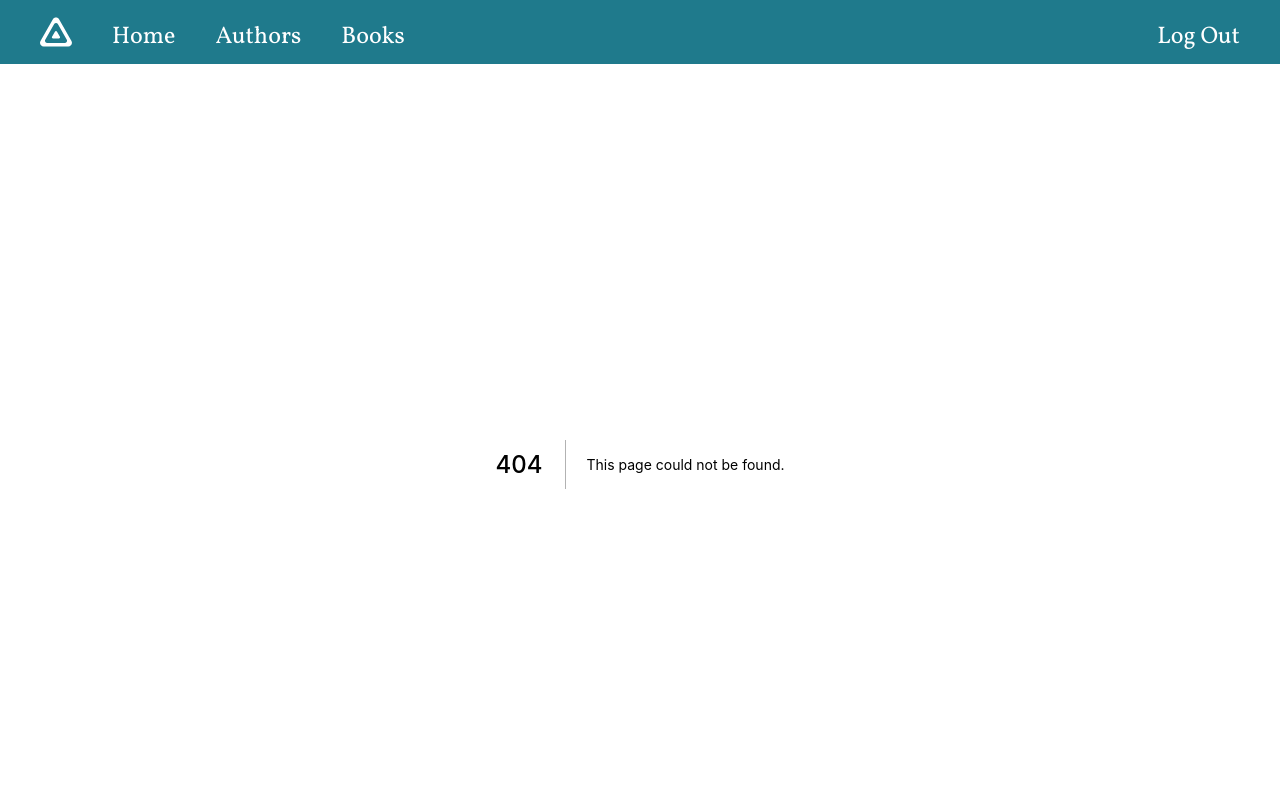
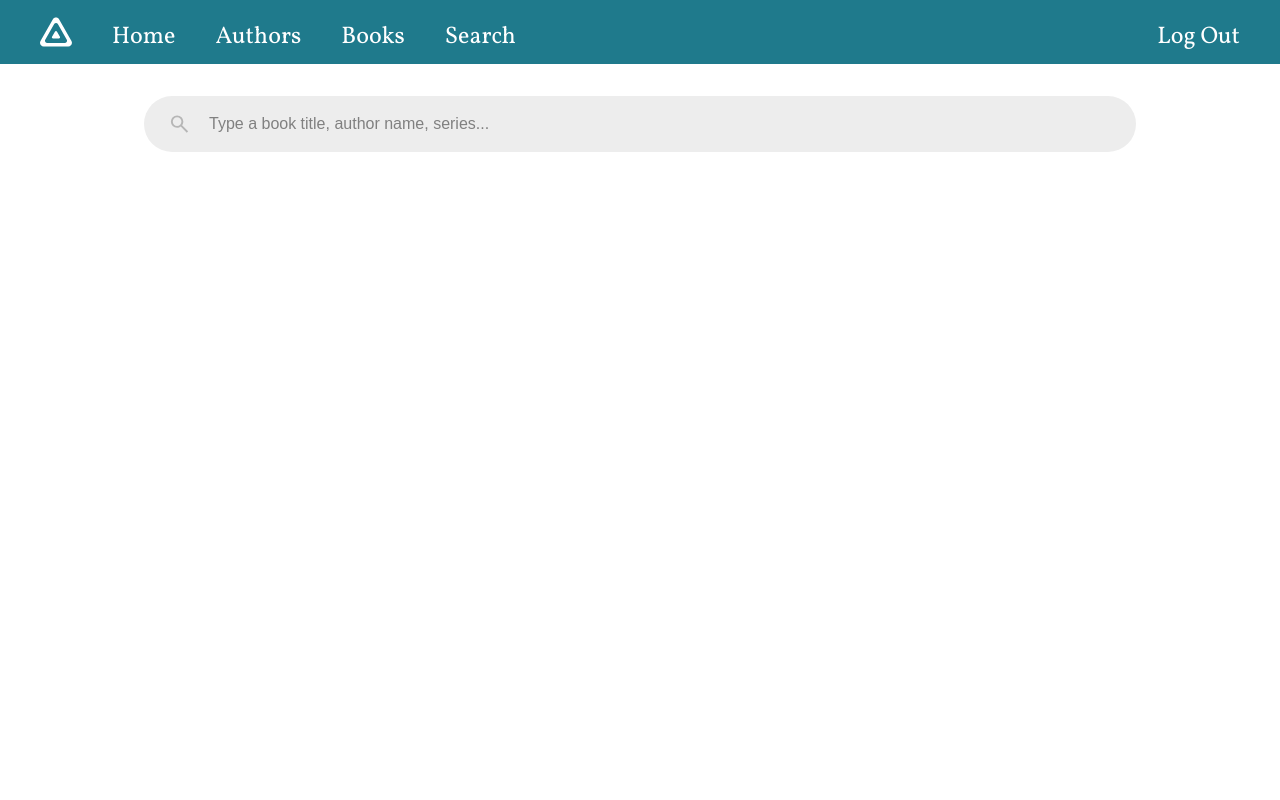
Before and after one commit to BlancaMarfil/authors-manager, a Next.js app: page /search in a window 1280 px wide. Before the commit this address had no page. Shown: the top 800 px of the page. Built offline with nearby package versions, Linux system fonts and the light colour scheme; a web font is replaced by a local one; what apollo-link-rest would draw is missing.

Commit message:
Search. Page and header

```diff
--- a/components/layout/header.tsx
+++ b/components/layout/header.tsx
@@ -37,6 +37,18 @@ const NavLink = (props: NavLinkProps) => {
   );
 };
 
+// ------------------------ NAV LINK GROUP ------------------------
+const NavLinkGroup = () => {
+  return (
+    <>
+      <NavLink href="/" title="Home" />
+      <NavLink href="/authors" title="Authors" />
+      <NavLink href="/books" title="Books" />
+      <NavLink href="/search" title="Search" />
+    </>
+  );
+};
+
 // ------------------------ WEB ------------------------
 const StyledNav = styled.div`
   display: flex;
@@ -66,9 +78,7 @@ const WebMenu = ({ onClickLogout }: MenuProps) => {
             height={32}
           />
         </div>
-        <NavLink href="/" title="Home" />
-        <NavLink href="/authors" title="Authors" />
-        <NavLink href="/books" title="Books" />
+        <NavLinkGroup />
       </StyledLeftNav>
       <NavLink href="/" title="Log Out" onClick={() => onClickLogout()} />
     </StyledNav>
@@ -179,9 +189,7 @@ const Header = () => {
         )}
       </Container>
       <MobileContent menuvisible={menuVisible.toString()}>
-        <NavLinkMobile href="/" title="Home" />
-        <NavLinkMobile href="/authors" title="Authors" />
-        <NavLinkMobile href="/books" title="Books" />
+        <NavLinkGroup />
       </MobileContent>
     </>
   );
--- /dev/null
+++ b/pages/search.tsx
@@ -0,0 +1,16 @@
+import styled from "styled-components";
+import SearchBox from "../components/search/SearchBox";
+
+const Container = styled.div`
+  margin-top: ${({ theme }) => theme.dimensions.base4};
+`;
+
+const Search = () => {
+  return (
+    <Container>
+      <SearchBox placeholder="Type a book title, author name, series..." />
+    </Container>
+  );
+};
+
+export default Search;
```
